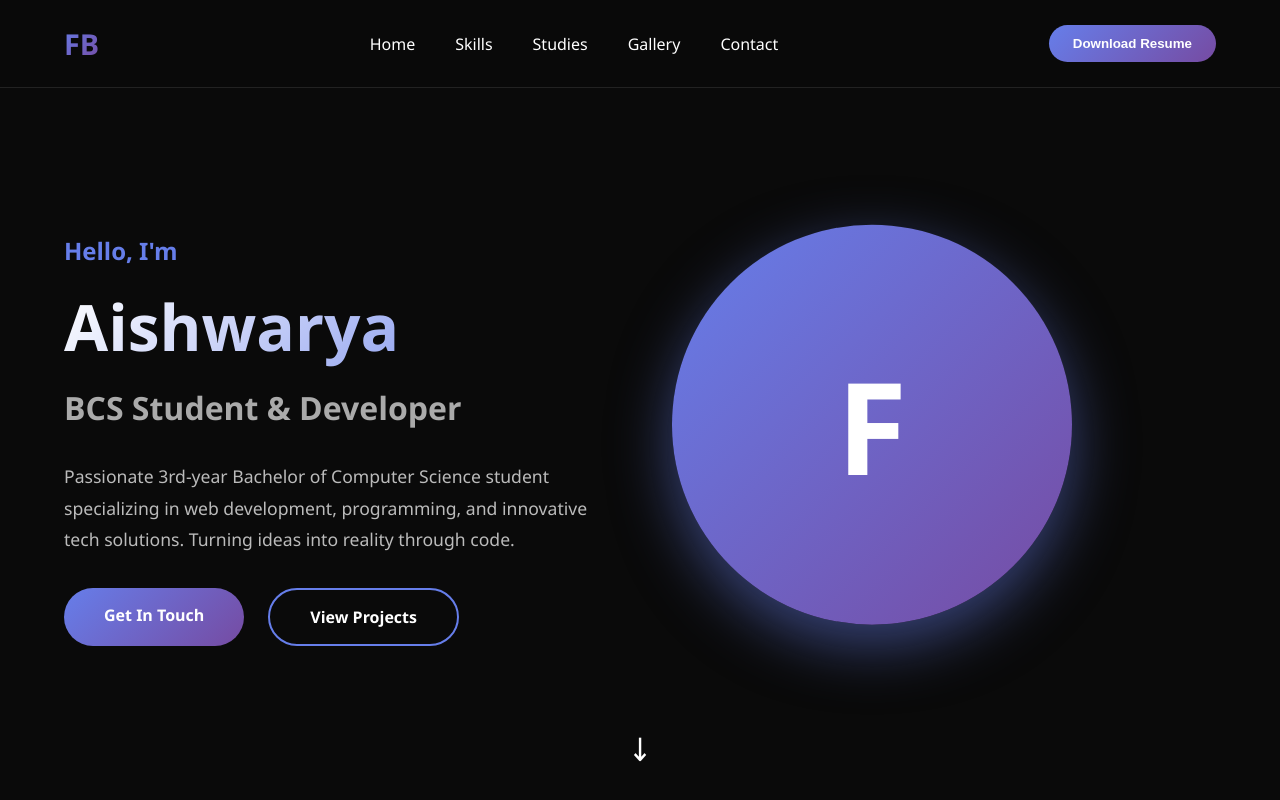
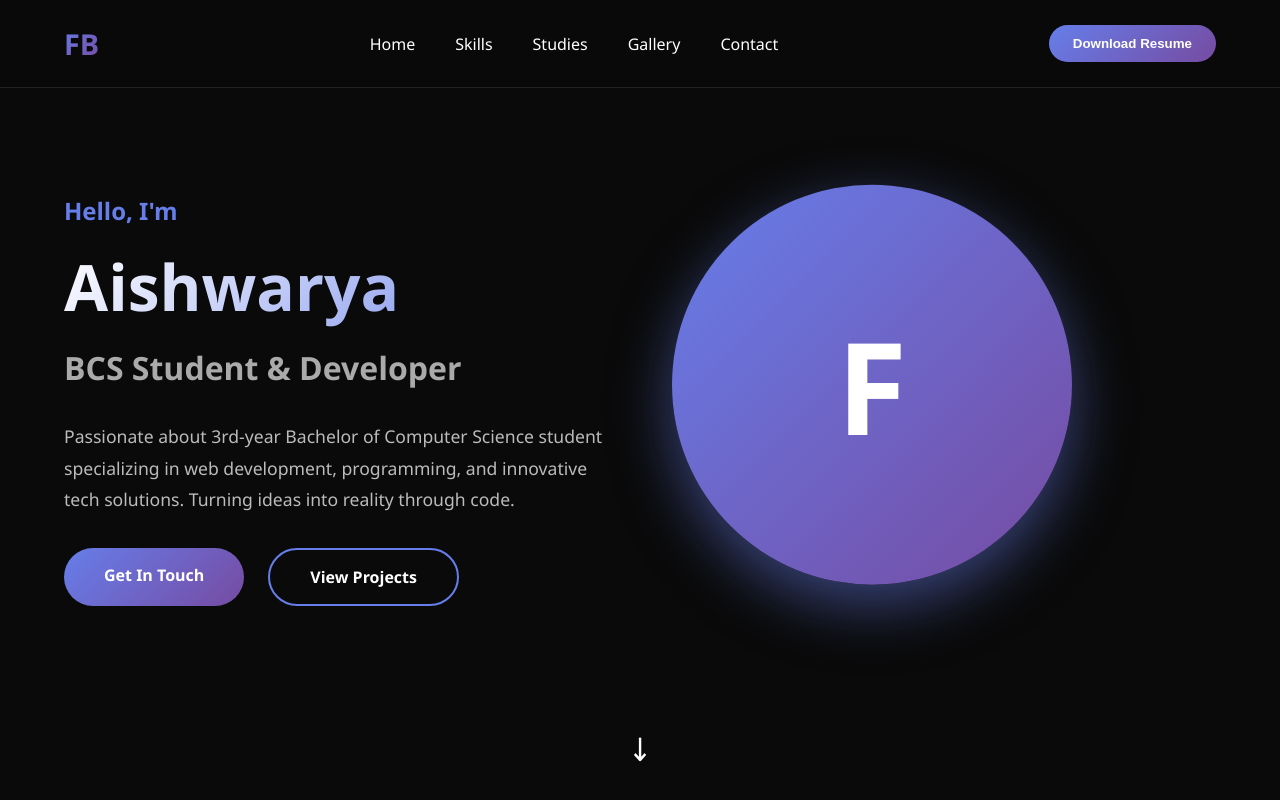
Before and after one commit to aishwaryathorat4/timer02, a plain HTML site: page index.html in a window 1280 px wide. Shown: the top 800 px of the page. Drawn offline with Linux system fonts and the light colour scheme.

Commit message:
my message2

```diff
--- a/index.html
+++ b/index.html
@@ -109,7 +109,7 @@
             grid-template-columns: 1fr 1fr;
             gap: 4rem;
             align-items: center;
-            margin-top: 80px;
+https://github.com/aishwaryathorat4/timer02.git            margin-top: 80px;
         }
 
         .home-text h3 {
@@ -485,7 +485,7 @@ https://github.com/aishwaryathorat4/timer02.git        .home-image {
                 <h3>Hello, I'm</h3>
                 <h1>Aishwarya</h1>
                 <h2>BCS Student & Developer</h2>
-                <p>Passionate 3rd-year Bachelor of Computer Science student specializing in web development, programming, and innovative tech solutions. Turning ideas into reality through code.</p>
+                <p>Passionate about 3rd-year Bachelor of Computer Science student specializing in web development, programming, and innovative tech solutions. Turning ideas into reality through code.</p>
                 <div class="cta-buttons">
                     <a href="#contact" class="cta-btn primary-btn">Get In Touch</a>
                     <a href="#gallery" class="cta-btn secondary-btn">View Projects</a>
```
